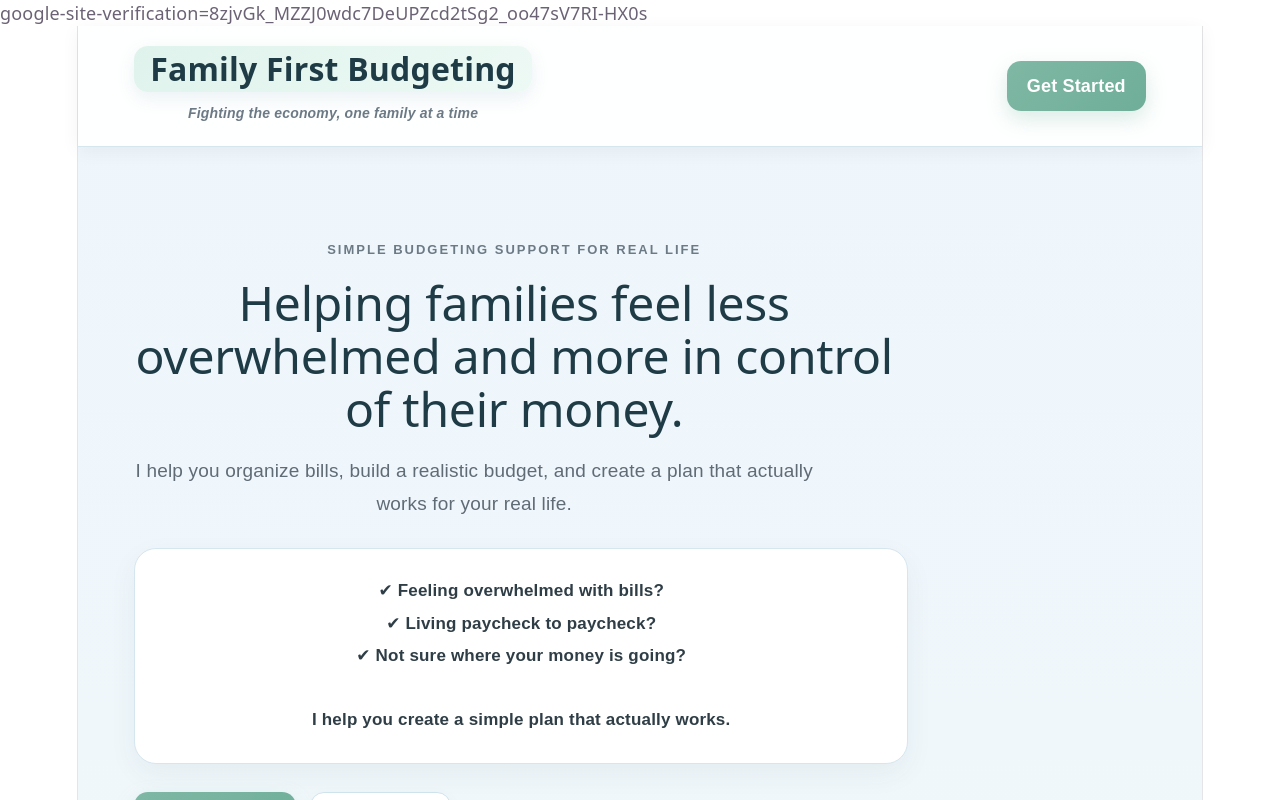
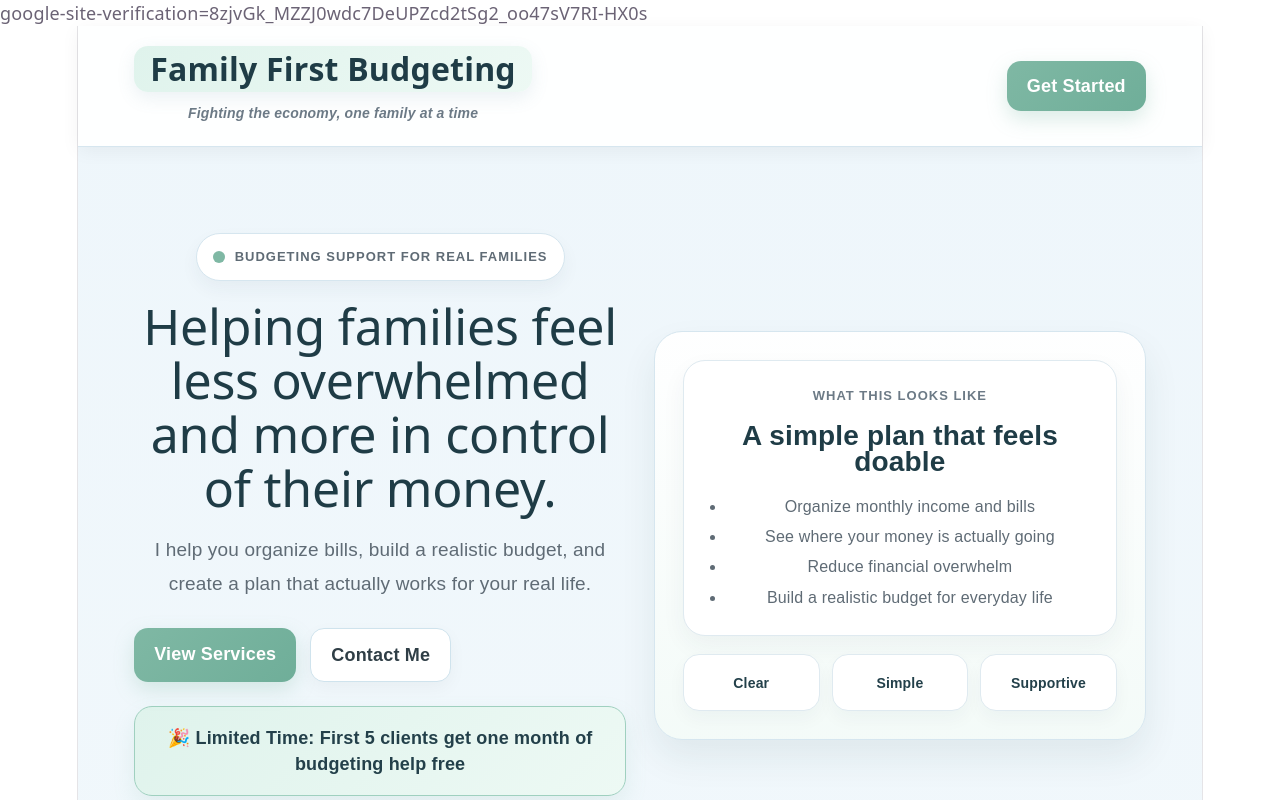
Before and after one commit to shellyryan18/family-first-budgeting, a React (Vite) app: page / in a window 1280 px wide. Shown: the top 800 px of the page. Built offline with nearby package versions, Linux system fonts and the light colour scheme.

Commit message:
upgraded hero section

```diff
--- a/src/App.jsx
+++ b/src/App.jsx
@@ -3,7 +3,7 @@ export default function App() {
     <div
       style={{
         fontFamily: "Arial, sans-serif",
-        background: "linear-gradient(180deg, #eef6fb 0%, #f7fbfd 100%)",
+        background: "linear-gradient(180deg, #eef6fb 0%, #f8fcfd 100%)",
         color: "#2f3e46",
         minHeight: "100vh",
       }}
@@ -86,33 +86,60 @@ export default function App() {
             width: "90%",
             maxWidth: "1120px",
             margin: "0 auto",
-            padding: "90px 0 70px",
+            padding: "86px 0 76px",
           }}
         >
           <div
             style={{
-              maxWidth: "760px",
+              display: "grid",
+              gridTemplateColumns: "repeat(auto-fit, minmax(320px, 1fr))",
+              gap: "28px",
+              alignItems: "center",
             }}
           >
-            <p
+            <div>
+              <div
                 style={{
-                textTransform: "uppercase",
-                letterSpacing: "2px",
-                color: "#6c7a86",
+                  display: "inline-flex",
+                  alignItems: "center",
+                  gap: "10px",
+                  background: "#ffffff",
+                  border: "1px solid #d6e6ef",
+                  borderRadius: "999px",
+                  padding: "10px 16px",
+                  boxShadow: "0 8px 18px rgba(31,60,70,0.05)",
+                  marginBottom: "18px",
+                }}
+              >
+                <span
+                  style={{
+                    width: "12px",
+                    height: "12px",
+                    borderRadius: "999px",
+                    background: "#7fb8a4",
+                    display: "inline-block",
+                  }}
+                />
+                <span
+                  style={{
                     fontSize: "13px",
                     fontWeight: "700",
-                marginBottom: "14px",
+                    letterSpacing: "1px",
+                    textTransform: "uppercase",
+                    color: "#5f6b75",
                   }}
                 >
-              Simple budgeting support for real life
-            </p>
+                  Budgeting support for real families
+                </span>
+              </div>
 
               <h2
                 style={{
-                fontSize: "48px",
-                lineHeight: 1.1,
+                  fontSize: "50px",
+                  lineHeight: 1.08,
                   margin: "0 0 18px",
                   color: "#1f3c46",
+                  maxWidth: "720px",
                 }}
               >
                 Helping families feel less overwhelmed and more in control of
@@ -131,38 +158,6 @@ export default function App() {
                 I help you organize bills, build a realistic budget, and create a
                 plan that actually works for your real life.
               </p>
-          </div>
-
-          <div
-            style={{
-              marginTop: "28px",
-              background: "#ffffff",
-              border: "1px solid #d6e6ef",
-              borderRadius: "22px",
-              padding: "26px",
-              maxWidth: "720px",
-              boxShadow: "0 10px 28px rgba(31,60,70,0.06)",
-            }}
-          >
-            <p
-              style={{
-                fontWeight: "700",
-                margin: 0,
-                lineHeight: 1.9,
-                fontSize: "17px",
-                color: "#2f3e46",
-              }}
-            >
-              ✔ Feeling overwhelmed with bills?
-              <br />
-              ✔ Living paycheck to paycheck?
-              <br />
-              ✔ Not sure where your money is going?
-              <br />
-              <br />
-              I help you create a simple plan that actually works.
-            </p>
-          </div>
 
               <div
                 style={{
@@ -175,7 +170,8 @@ export default function App() {
                 <a
                   href="#services"
                   style={{
-                background: "linear-gradient(135deg, #7fb8a4 0%, #6fae99 100%)",
+                    background:
+                      "linear-gradient(135deg, #7fb8a4 0%, #6fae99 100%)",
                     color: "#fff",
                     padding: "13px 20px",
                     borderRadius: "14px",
@@ -207,7 +203,8 @@ export default function App() {
               <div
                 style={{
                   marginTop: "24px",
-              background: "linear-gradient(135deg, #dff3ec 0%, #edf9f4 100%)",
+                  background:
+                    "linear-gradient(135deg, #dff3ec 0%, #edf9f4 100%)",
                   border: "1px solid #9fd0bf",
                   padding: "18px 20px",
                   borderRadius: "18px",
@@ -231,12 +228,89 @@ export default function App() {
               >
                 ✔ No judgment • ✔ Simple plans • ✔ Built for real life
               </p>
+            </div>
+
+            <div>
+              <div
+                style={{
+                  background:
+                    "linear-gradient(180deg, rgba(255,255,255,0.95) 0%, rgba(244,251,248,0.95) 100%)",
+                  border: "1px solid #d6e6ef",
+                  borderRadius: "28px",
+                  padding: "28px",
+                  boxShadow: "0 18px 36px rgba(31,60,70,0.08)",
+                }}
+              >
+                <div
+                  style={{
+                    background: "#ffffff",
+                    border: "1px solid #dfeaf0",
+                    borderRadius: "22px",
+                    padding: "22px",
+                    boxShadow: "0 10px 24px rgba(31,60,70,0.05)",
+                  }}
+                >
+                  <p
+                    style={{
+                      margin: 0,
+                      fontSize: "13px",
+                      fontWeight: "700",
+                      letterSpacing: "1px",
+                      textTransform: "uppercase",
+                      color: "#6c7a86",
+                    }}
+                  >
+                    What this looks like
+                  </p>
+
+                  <h3
+                    style={{
+                      marginTop: "14px",
+                      marginBottom: "14px",
+                      fontSize: "28px",
+                      color: "#1f3c46",
+                    }}
+                  >
+                    A simple plan that feels doable
+                  </h3>
+
+                  <ul
+                    style={{
+                      color: "#5f6b75",
+                      lineHeight: 1.9,
+                      paddingLeft: "20px",
+                      marginBottom: 0,
+                      fontSize: "16px",
+                    }}
+                  >
+                    <li>Organize monthly income and bills</li>
+                    <li>See where your money is actually going</li>
+                    <li>Reduce financial overwhelm</li>
+                    <li>Build a realistic budget for everyday life</li>
+                  </ul>
+                </div>
+
+                <div
+                  style={{
+                    display: "grid",
+                    gridTemplateColumns: "repeat(3, 1fr)",
+                    gap: "12px",
+                    marginTop: "18px",
+                  }}
+                >
+                  <MiniStat label="Clear" />
+                  <MiniStat label="Simple" />
+                  <MiniStat label="Supportive" />
+                </div>
+              </div>
+            </div>
+          </div>
         </section>
 
         <section
           id="services"
           style={{
-            padding: "30px 0 80px",
+            padding: "20px 0 80px",
           }}
         >
           <div
@@ -675,6 +749,31 @@ function Card({ title, items }) {
   );
 }
 
+function MiniStat({ label }) {
+  return (
+    <div
+      style={{
+        background: "#ffffff",
+        border: "1px solid #dfeaf0",
+        borderRadius: "16px",
+        padding: "14px 10px",
+        textAlign: "center",
+        boxShadow: "0 8px 18px rgba(31,60,70,0.04)",
+      }}
+    >
+      <span
+        style={{
+          fontSize: "14px",
+          fontWeight: "700",
+          color: "#23404a",
+        }}
+      >
+        {label}
+      </span>
+    </div>
+  );
+}
+
 const inputStyle = {
   padding: "13px",
   borderRadius: "12px",
```
Lines whose indentation alone changed are shown as unchanged.
